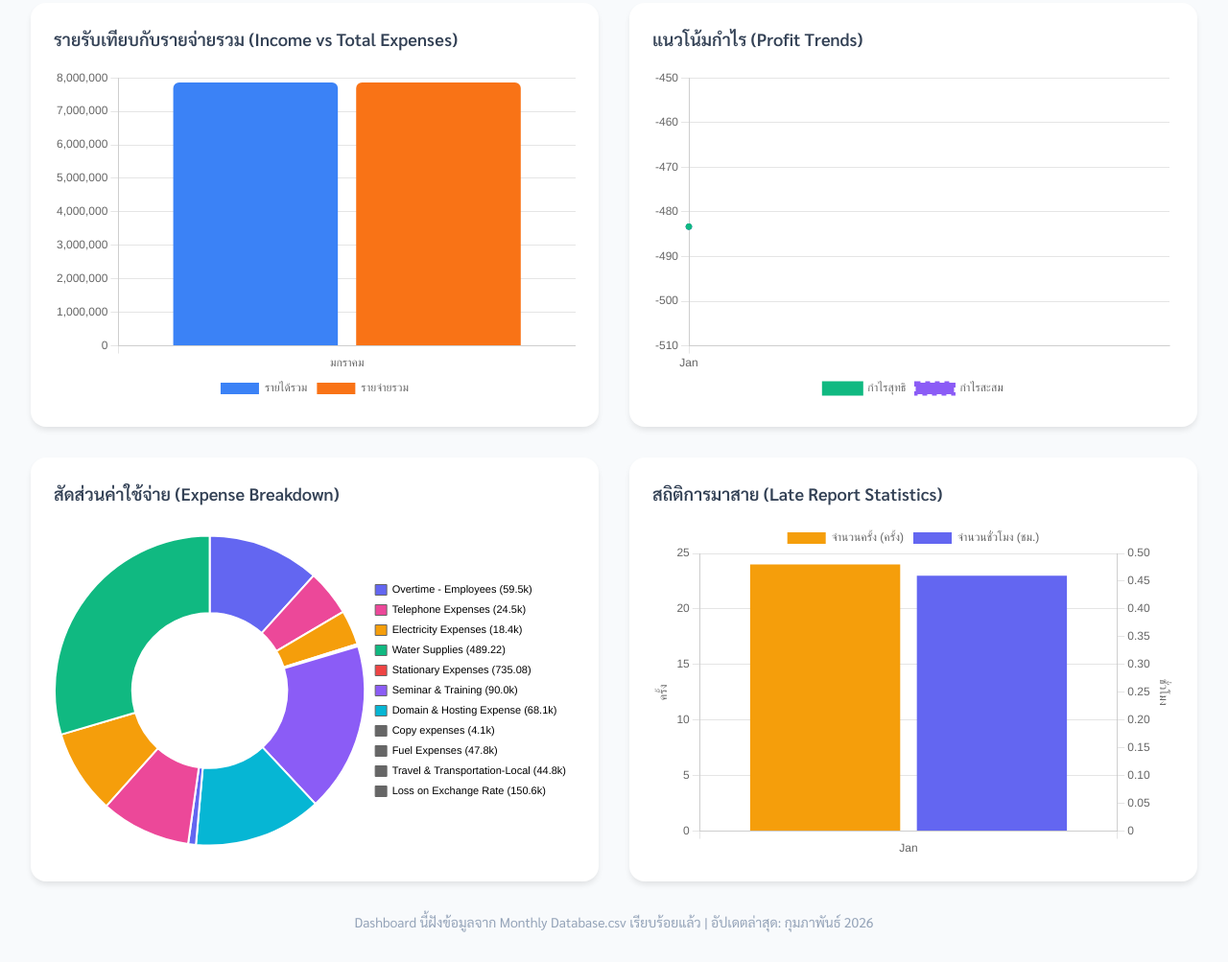
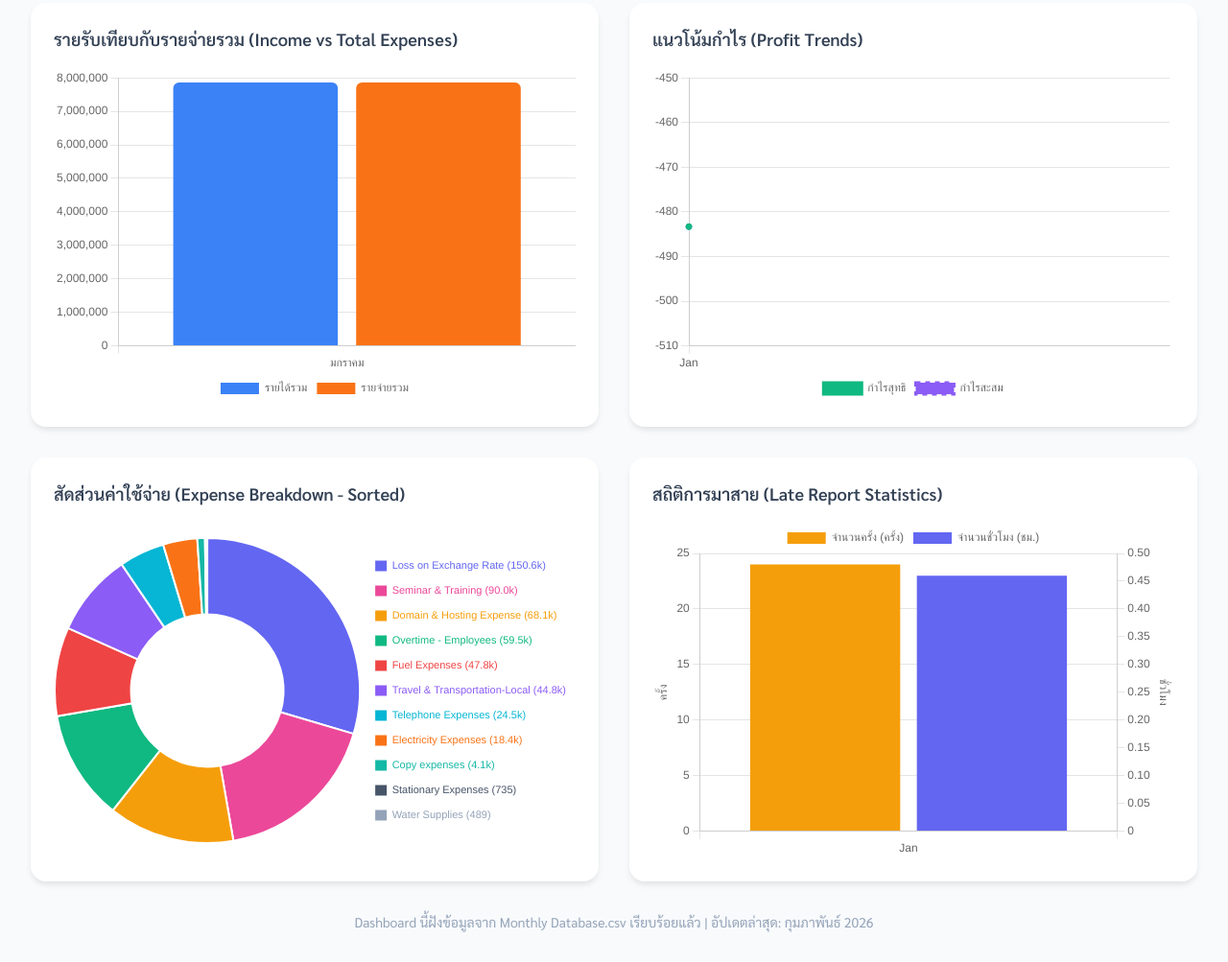
Before and after one commit to housekiploy/company-performance, a plain HTML site: page index.html in a window 1280 px wide. Shown: the part 253-1256 px from the top of the page at 96% size. Drawn offline with nearby package versions, Linux system fonts and the light colour scheme.

Commit message:
Final version of Jan 2026

```diff
--- a/index.html
+++ b/index.html
@@ -52,7 +52,6 @@
 
         <!-- Charts Grid -->
         <div class="grid grid-cols-1 lg:grid-cols-2 gap-8">
-            <!-- 1. Main Performance Chart -->
             <div class="card">
                 <h3 class="text-lg font-bold mb-4 text-slate-700">รายรับเทียบกับรายจ่ายรวม (Income vs Total Expenses)</h3>
                 <div class="chart-container">
@@ -60,7 +59,6 @@
                 </div>
             </div>
 
-            <!-- 2. Profit Trend Chart -->
             <div class="card">
                 <h3 class="text-lg font-bold mb-4 text-slate-700">แนวโน้มกำไร (Profit Trends)</h3>
                 <div class="chart-container">
@@ -68,15 +66,14 @@
                 </div>
             </div>
 
-            <!-- 3. Expense Breakdown Chart -->
+            <!-- กราฟที่ปรับปรุง: เรียงลำดับจากมากไปน้อย -->
             <div class="card">
-                <h3 class="text-lg font-bold mb-4 text-slate-700">สัดส่วนค่าใช้จ่าย (Expense Breakdown)</h3>
+                <h3 class="text-lg font-bold mb-4 text-slate-700">สัดส่วนค่าใช้จ่าย (Expense Breakdown - Sorted)</h3>
                 <div class="chart-container">
                     <canvas id="expenseChart"></canvas>
                 </div>
             </div>
 
-            <!-- 4. Late Report Chart -->
             <div class="card">
                 <h3 class="text-lg font-bold mb-4 text-slate-700">สถิติการมาสาย (Late Report Statistics)</h3>
                 <div class="chart-container">
@@ -91,7 +88,6 @@
     </div>
 
     <script>
-        // --- ฝังข้อมูล CSV ไว้ที่นี่ ---
         const embeddedCsvData = `Overall,Jan,Feb,Mar,Apr,May,Jun,Jul,Aug,Sep,Oct,Nov,Dec
 Total income,7865308.67,,,,,,,,,,,
 Cost of goods sold,2645359.98,,,,,,,,,,,
@@ -118,7 +114,6 @@ Hours,0.46,,,,,,,,,,,`;
 
         let charts = {};
 
-        // ทำงานทันทีเมื่อโหลดหน้าเว็บ
         window.onload = function() {
             loadInitialData();
         };
@@ -138,19 +133,14 @@ Hours,0.46,,,,,,,,,,,`;
         }
 
         function formatCompactNumber(number) {
-            if (Math.abs(number) >= 1000000) {
-                return (number / 1000000).toFixed(1) + 'M';
-            }
-            if (Math.abs(number) >= 1000) {
-                return (number / 1000).toFixed(1) + 'k';
-            }
-            return number.toString();
+            if (Math.abs(number) >= 1000000) return (number / 1000000).toFixed(1) + 'M';
+            if (Math.abs(number) >= 1000) return (number / 1000).toFixed(1) + 'k';
+            return number.toFixed(0);
         }
 
         document.getElementById('csvUpload').addEventListener('change', function(e) {
             const file = e.target.files[0];
             if (!file) return;
-
             Papa.parse(file, {
                 header: false,
                 skipEmptyLines: true,
@@ -161,7 +151,7 @@ Hours,0.46,,,,,,,,,,,`;
         });
 
         function processData(data) {
-            const monthIdx = 1; // อ้างอิงคอลัมน์ Jan
+            const monthIdx = 1;
 
             const findValue = (label) => {
                 const row = data.find(r => r[0] && r[0].trim() === label);
@@ -175,9 +165,7 @@ Hours,0.46,,,,,,,,,,,`;
             const netProfit = findValue('Net profit & loss');
             const accProfit = findValue('Accumulated profit');
 
-            let lateTimes = 0;
-            let lateHours = 0;
-            let lateSectionFound = false;
+            let lateTimes = 0, lateHours = 0, lateSectionFound = false;
             for (let i = 0; i < data.length; i++) {
                 if (data[i][0] && data[i][0].trim() === 'Late report') { lateSectionFound = true; continue; }
                 if (lateSectionFound && data[i][0]) {
@@ -186,38 +174,46 @@ Hours,0.46,,,,,,,,,,,`;
                 }
             }
 
-            // อัปเดตตัวเลขใน Card
             document.getElementById('sumIncome').innerText = formatCurrency(income);
             document.getElementById('sumExpense').innerText = formatCurrency(cogs + expense);
             document.getElementById('sumNet').innerText = formatCurrency(netProfit);
             document.getElementById('sumAcc').innerText = formatCurrency(accProfit);
 
-            // สีตัวเลขกำไร/ขาดทุน
             const netEl = document.getElementById('sumNet');
-            if (netProfit < 0) netEl.classList.replace('text-slate-800', 'text-red-600');
-            else netEl.classList.replace('text-slate-800', 'text-emerald-600');
+            if (netProfit < 0) {
+                netEl.classList.remove('text-emerald-600', 'text-slate-800');
+                netEl.classList.add('text-red-600');
+            } else {
+                netEl.classList.remove('text-red-600', 'text-slate-800');
+                netEl.classList.add('text-emerald-600');
+            }
 
-            // ดึงข้อมูล Expense Breakdown
-            let expenseLabels = [];
-            let expenseValues = [];
+            // --- ส่วนการเรียงลำดับค่าใช้จ่าย ---
+            let expenseItems = [];
             let inBreakdown = false;
-
             for (let i = 0; i < data.length; i++) {
                 if (data[i][0] === 'Expense Breakdown') { inBreakdown = true; continue; }
                 if (inBreakdown) {
                     if (!data[i][0] || data[i][0].trim() === '' || data[i][0] === 'Late report') break;
-                    expenseLabels.push(data[i][0]);
-                    expenseValues.push(parseFloat(data[i][monthIdx].toString().replace(/,/g, '')) || 0);
+                    const val = parseFloat(data[i][monthIdx].toString().replace(/,/g, '')) || 0;
+                    if (val > 0) { // แสดงเฉพาะที่มีค่ามากกว่า 0
+                        expenseItems.push({ label: data[i][0], value: val });
+                    }
                 }
             }
 
-            updateCharts(income, cogs, expense, netProfit, accProfit, expenseLabels, expenseValues, lateTimes, lateHours);
+            // เรียงลำดับจากมากไปน้อย
+            expenseItems.sort((a, b) => b.value - a.value);
+
+            const expLabels = expenseItems.map(item => item.label);
+            const expValues = expenseItems.map(item => item.value);
+
+            updateCharts(income, cogs, expense, netProfit, accProfit, expLabels, expValues, lateTimes, lateHours);
         }
 
         function updateCharts(income, cogs, expense, netProfit, accProfit, expLabels, expValues, lateTimes, lateHours) {
             Object.values(charts).forEach(c => c && c.destroy());
 
-            // 1. Main Chart
             charts.main = new Chart(document.getElementById('mainChart'), {
                 type: 'bar',
                 data: {
@@ -227,37 +223,32 @@ Hours,0.46,,,,,,,,,,,`;
                         { label: 'รายจ่ายรวม', data: [cogs + expense], backgroundColor: '#f97316', borderRadius: 6 }
                     ]
                 },
-                options: {
-                    maintainAspectRatio: false,
-                    plugins: { legend: { position: 'bottom' } },
-                    scales: { y: { beginAtZero: true } }
-                }
+                options: { maintainAspectRatio: false, plugins: { legend: { position: 'bottom' } } }
             });
 
-            // 2. Profit Chart
             charts.profit = new Chart(document.getElementById('profitChart'), {
                 type: 'line',
                 data: {
                     labels: ['Jan'],
                     datasets: [
-                        { label: 'กำไรสุทธิ', data: [netProfit], borderColor: '#10b981', backgroundColor: '#10b981', tension: 0.3, fill: false },
+                        { label: 'กำไรสุทธิ', data: [netProfit], borderColor: '#10b981', backgroundColor: '#10b981', tension: 0.3 },
                         { label: 'กำไรสะสม', data: [accProfit], borderColor: '#8b5cf6', backgroundColor: '#8b5cf6', borderDash: [5, 5], tension: 0.3 }
                     ]
                 },
-                options: {
-                    maintainAspectRatio: false,
-                    plugins: { legend: { position: 'bottom' } }
-                }
+                options: { maintainAspectRatio: false, plugins: { legend: { position: 'bottom' } } }
             });
 
-            // 3. Expense Breakdown
+            // ปรับแต่ง Donut Chart และ Legend
+            const colors = ['#6366f1', '#ec4899', '#f59e0b', '#10b981', '#ef4444', '#8b5cf6', '#06b6d4', '#f97316', '#14b8a6', '#475569', '#94a3b8'];
+
             charts.expense = new Chart(document.getElementById('expenseChart'), {
                 type: 'doughnut',
                 data: {
                     labels: expLabels,
                     datasets: [{
                         data: expValues,
-                        backgroundColor: ['#6366f1', '#ec4899', '#f59e0b', '#10b981', '#ef4444', '#8b5cf6', '#06b6d4']
+                        backgroundColor: colors.slice(0, expLabels.length),
+                        borderWidth: 2
                     }]
                 },
                 options: {
@@ -267,14 +258,27 @@ Hours,0.46,,,,,,,,,,,`;
                             position: 'right',
                             labels: {
                                 boxWidth: 12,
+                                padding: 15,
                                 font: { size: 11 },
+                                color: '#475569',
                                 generateLabels: (chart) => {
                                     const data = chart.data;
-                                    return data.labels.map((label, i) => ({
-                                        text: `${label} (${formatCompactNumber(data.datasets[0].data[i])})`,
-                                        fillStyle: data.datasets[0].backgroundColor[i],
-                                        index: i
-                                    }));
+                                    if (data.labels.length && data.datasets.length) {
+                                        return data.labels.map((label, i) => {
+                                            const meta = chart.getDatasetMeta(0);
+                                            const style = meta.controller.getStyle(i);
+                                            return {
+                                                text: `${label} (${formatCompactNumber(data.datasets[0].data[i])})`,
+                                                fillStyle: style.backgroundColor, // ใช้สีเดียวกับกราฟ
+                                                strokeStyle: style.backgroundColor,
+                                                lineWidth: 0,
+                                                hidden: chart.getDatasetMeta(0).data[i].hidden,
+                                                index: i,
+                                                fontColor: style.backgroundColor // ทำให้สีตัวอักษรตรงกับสีกราฟ
+                                            };
+                                        });
+                                    }
+                                    return [];
                                 }
                             }
                         }
@@ -282,7 +286,6 @@ Hours,0.46,,,,,,,,,,,`;
                 }
             });
 
-            // 4. Late Report Chart
             charts.late = new Chart(document.getElementById('lateChart'), {
                 type: 'bar',
                 data: {
```
